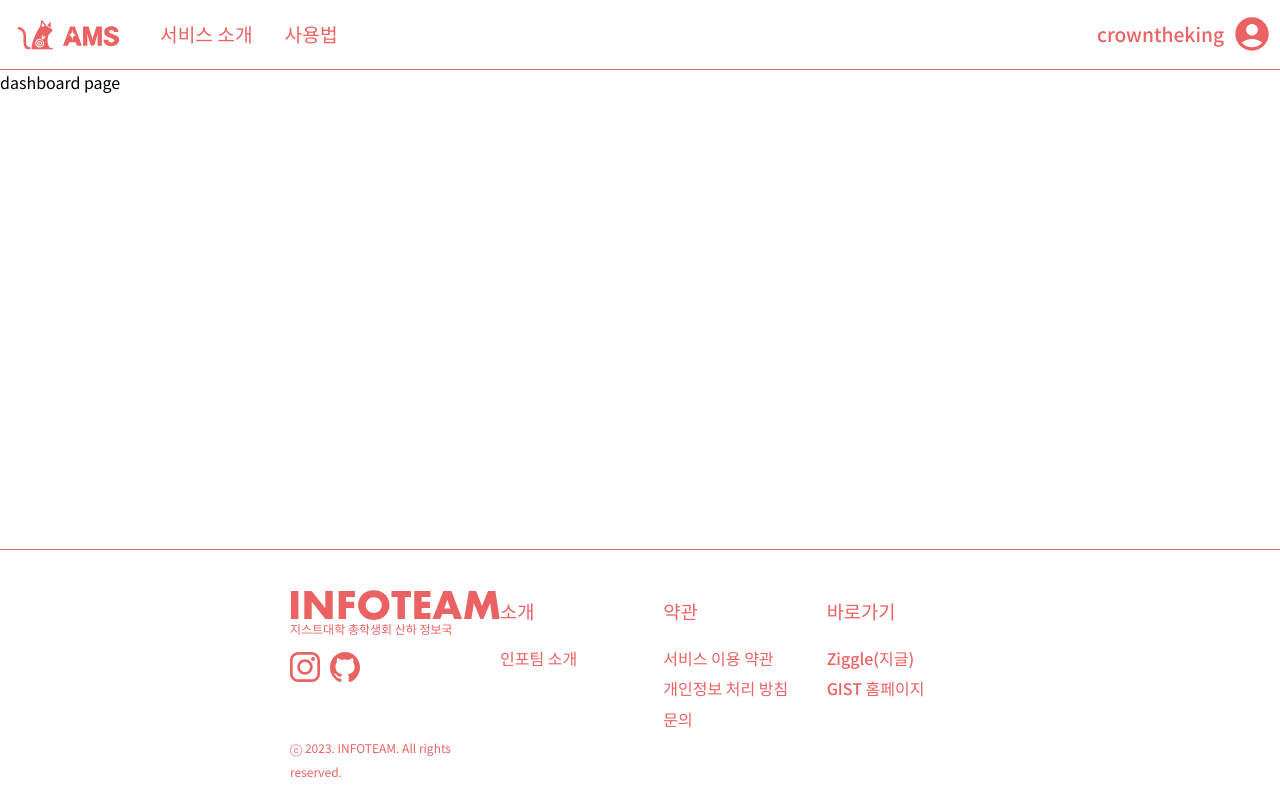
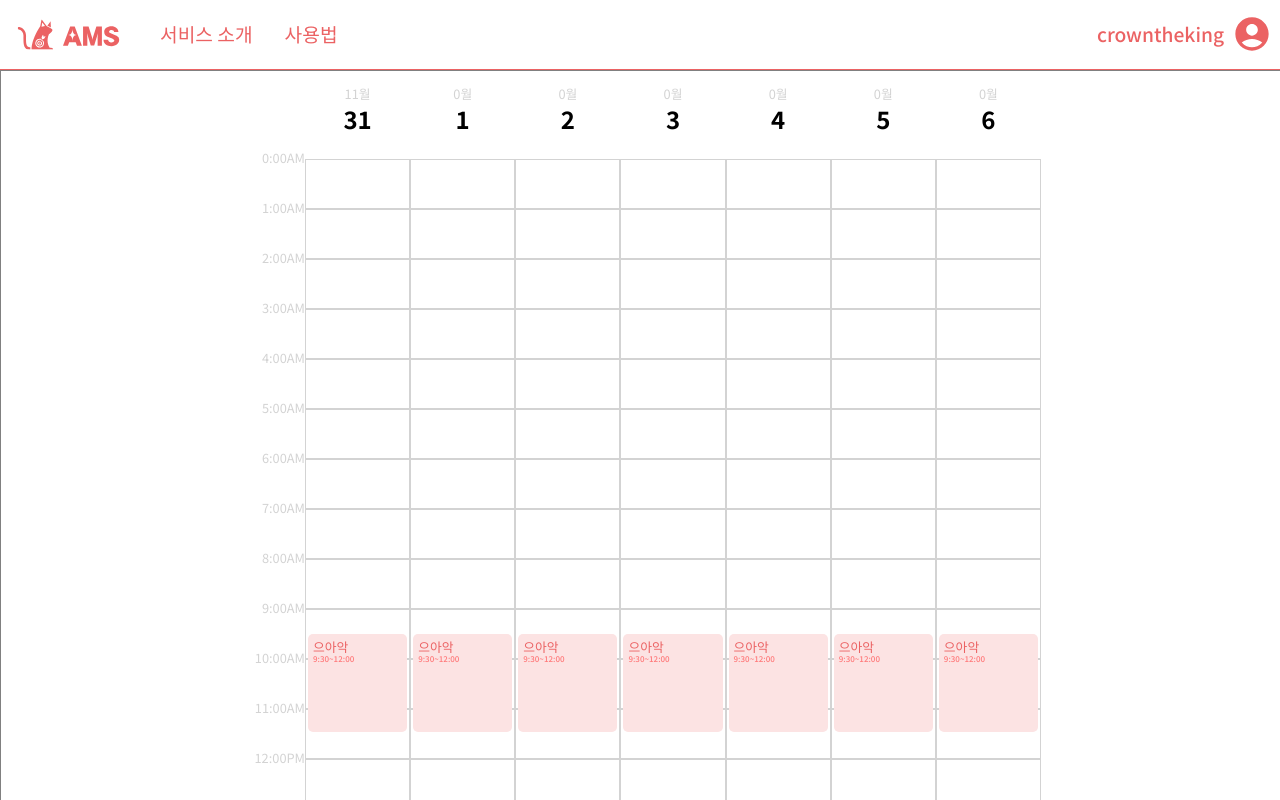
Before and after one commit to gsainfoteam/ziggle-ams-fe, a React (Vite) app: page /1 in a window 1280 px wide. Shown: the top 800 px of the page. Built offline with nearby package versions, Linux system fonts and the light colour scheme.

Commit message:
🎉 Basic components implemented

```diff
--- /dev/null
+++ b/src/pages/Dashboard/components/Calendar.tsx
@@ -0,0 +1,191 @@
+import dayjs, { Dayjs } from "dayjs";
+import duration from "dayjs/plugin/duration";
+import weekday from "dayjs/plugin/weekday";
+import styled from "styled-components";
+
+dayjs.extend(weekday);
+dayjs.extend(duration);
+
+const calendarWidth = "800px";
+const calendarHeight = "800px";
+const hourCellHeight = "50px";
+const TimeLabelWidth = "4rem";
+
+const CalendarContainer = styled.div`
+  display: flex;
+  flex-direction: column;
+  width: ${calendarWidth};
+  height: ${calendarHeight};
+`;
+
+const WeekContainer = styled.div`
+  display: flex;
+  width: 100%;
+  height: 100%;
+  padding: 0.5em 0;
+  overflow: scroll;
+  -ms-overflow-style: none;
+  scrollbar-width: none;
+  &::-webkit-scrollbar {
+    display: none;
+  }
+`;
+
+const DayContainer = styled.div`
+  display: flex;
+  position: relative;
+  flex-direction: column;
+  width: 100%;
+`;
+
+const HourCell = styled.div`
+  display: flex;
+  flex-direction: column;
+  flex: 0 0 ${hourCellHeight};
+  border: 0.5px solid lightgray;
+  box-sizing: border-box;
+`;
+
+const DayLabelContainer = styled.div`
+  display: flex;
+  width: ${`calc(100% - ${TimeLabelWidth})`};
+  height: 5em;
+  margin-left: ${TimeLabelWidth};
+`;
+
+const DayLabel = styled.div`
+  display: flex;
+  flex-direction: column;
+  justify-content: center;
+  align-items: center;
+  padding: 15px 0;
+`;
+
+const Month = styled.div`
+  color: lightgray;
+  font-size: 0.8em;
+  line-height: 1.2em;
+`;
+
+const Day = styled.div<{ isToday: boolean }>`
+  font-size: 1.5em;
+  font-weight: 700;
+  line-height: 1.2em;
+
+  display: flex;
+  justify-content: center;
+  align-items: center;
+  width: 1.5em;
+  height: 1.5em;
+  border-radius: 50%;
+
+  background-color: ${({ isToday }) => (isToday ? "#fcd2d2" : "white")};
+
+  &:hover {
+    cursor: pointer;
+    background-color: lightgray;
+  }
+`;
+
+const TimeLabelsContainer = styled.div`
+  display: flex;
+  flex-direction: column;
+  height: 100%;
+`;
+
+const TimeLabel = styled.div`
+  display: flex;
+  flex-direction: column;
+  width: ${TimeLabelWidth};
+  flex: 0 0 ${`calc(${hourCellHeight} + 0.5em)`};
+  align-items: end;
+  font-size: 0.8em;
+  line-height: 1em;
+  margin-top: -0.5em;
+
+  color: lightgray;
+`;
+
+const TimeBlock = styled.div<{ start: Dayjs; end: Dayjs }>`
+  display: flex;
+  flex-direction: column;
+  position: absolute;
+  top: ${({ start }) =>
+    `calc(${
+      start.diff(start.startOf("day"), "minute") / 60
+    } * ${hourCellHeight})`};
+  left: 3px;
+  width: calc(100% - 6px - 10px);
+  height: ${({ start, end }) =>
+    `calc(${
+      dayjs.duration(end.diff(start)).asMinutes() / 60
+    } * ${hourCellHeight} - 2px - 10px)`};
+  border-radius: 5px;
+  background-color: #fce3e3;
+  padding: 5px;
+  &:hover {
+    cursor: pointer;
+  }
+`;
+
+const TimeBlockTitle = styled.div`
+  font-size: 0.8em;
+  line-height: 1.3em;
+  font-weight: 700;
+  color: #eb6263;
+`;
+
+const TimeBlockTimeRange = styled.div`
+  color: #ff797a;
+  font-size: 0.5em;
+  line-height: 1em;
+  font-weight: 500;
+`;
+
+const today = dayjs();
+
+const daysOfWeek = Array(7)
+  .fill(today.weekday(0))
+  .map((day, i) => day.add(i, "day"));
+
+function Calendar() {
+  return (
+    <CalendarContainer>
+      <DayLabelContainer>
+        {daysOfWeek.map((day) => (
+          <DayContainer key={day.date()}>
+            <DayLabel>
+              <Month>{day.month()}월</Month>
+              <Day isToday={day.date() === 7}>{day.date()}</Day>
+            </DayLabel>
+          </DayContainer>
+        ))}
+      </DayLabelContainer>
+      <WeekContainer>
+        <TimeLabelsContainer>
+          {Array.from(Array(24).keys()).map((hour) => (
+            <TimeLabel key={hour}>
+              {hour}:00{hour < 12 ? "AM" : "PM"}
+            </TimeLabel>
+          ))}
+        </TimeLabelsContainer>
+        {daysOfWeek.map((day) => (
+          <DayContainer key={day.date()}>
+            {Array.from(Array(24).keys()).map((hour) => (
+              <HourCell key={hour} />
+            ))}
+            <TimeBlock
+              start={dayjs("2023-11-07 9:30")}
+              end={dayjs("2023-11-07 9:00").add(150, "minute")}
+            >
+              <TimeBlockTitle>으아악</TimeBlockTitle>
+              <TimeBlockTimeRange>9:30~12:00</TimeBlockTimeRange>
+            </TimeBlock>
+          </DayContainer>
+        ))}
+      </WeekContainer>
+    </CalendarContainer>
+  );
+}
+
+export default Calendar;
--- a/src/pages/Dashboard/index.tsx
+++ b/src/pages/Dashboard/index.tsx
@@ -1,5 +1,22 @@
+import styled from "styled-components";
+
+import Calendar from "./components/Calendar";
+
+const TemporaryContainer = styled.div`
+  display: flex;
+  width: 100%;
+  justify-content: center;
+  border: 1px solid gray;
+`;
+
 const DashboardPage = () => {
-  return <>dashboard page</>;
+  return (
+    <>
+      <TemporaryContainer>
+        <Calendar />
+      </TemporaryContainer>
+    </>
+  );
 };
 
 export default DashboardPage;
```
